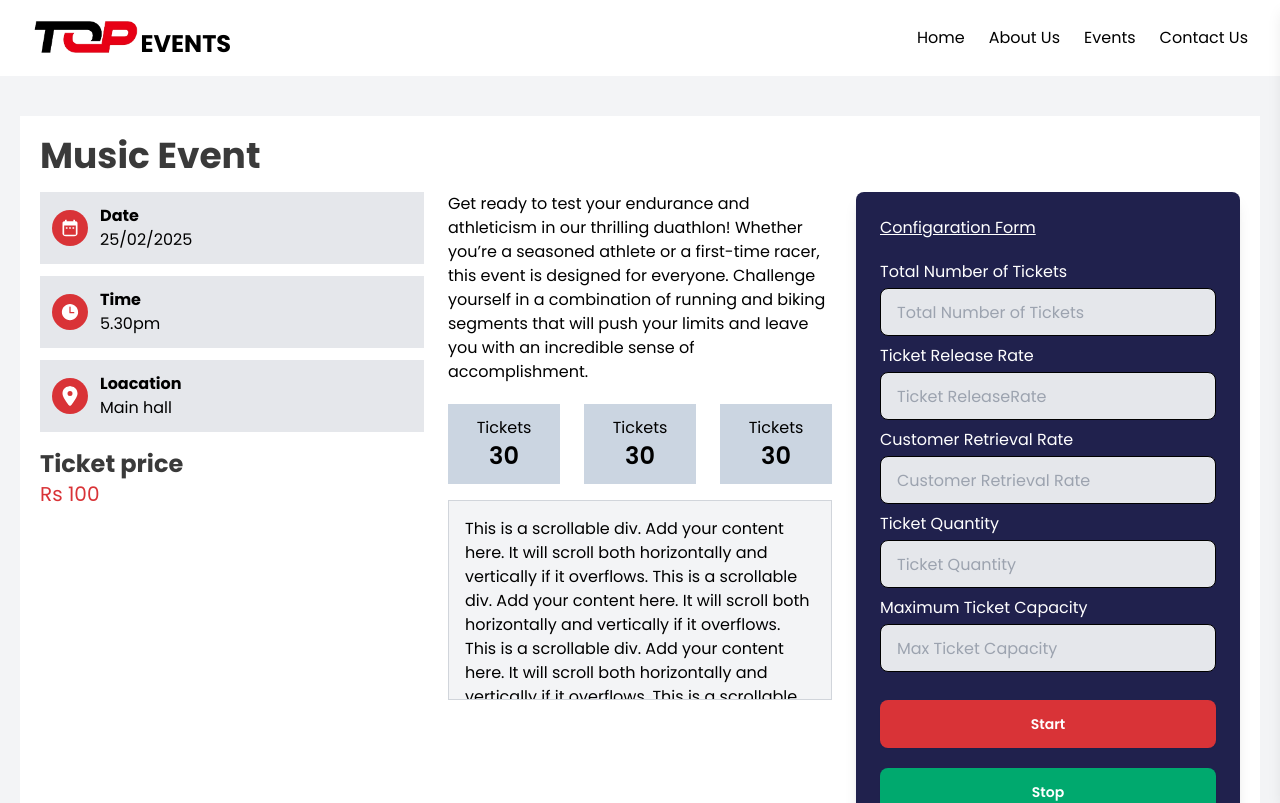
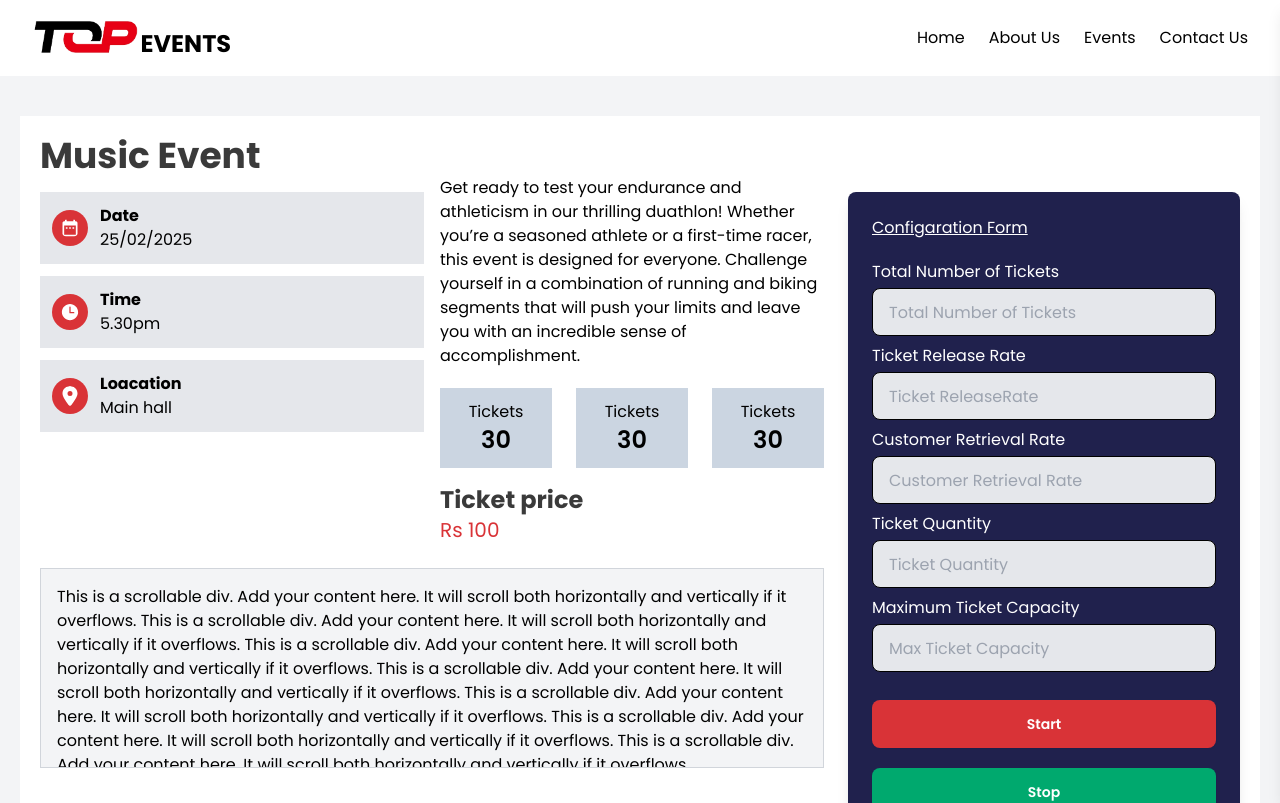
Before and after one commit to Dinethchathurya/Real-Time-Event-Ticketing-System, a React (Create React App) app in the folder Frontend-React/: page /eventdetails in a window 1280 px wide. Shown: the top 803 px of the page. Built offline with nearby package versions, Linux system fonts and the light colour scheme.

Commit message:
event details

```diff
--- a/Frontend-React/src/pages/EventDetails.jsx
+++ b/Frontend-React/src/pages/EventDetails.jsx
@@ -35,17 +35,17 @@ function EventDetails() {
           <div>
             <h1 className="">Music Event</h1>
 
-            <div className="flex flex-col md:flex-row gap-6">
-              <div className="w-full md:w-1/3">
+            <div className="flex flex-col lg:flex-row gap-6">
+              <div className="w-full lg:w-2/3">
+                <div className="flex flex-col md:flex-row gap-4">
+                  <div className="w-full md:w-1/2">
                     <EventDetailsCard
                       date="25/02/2025"
                       time="5.30pm"
                       location="Main hall"
                     />
-                <h2 className="text-2xl mt-4">Ticket price</h2>
-                <p className="text-xl font-normal text-primary">Rs 100</p>
                   </div>
-              <div className="w-full md:w-1/3 mt-4">
+                  <div className="w-full md:w-1/2">
                     <p>
                       Get ready to test your endurance and athleticism in our
                       thrilling duathlon! Whether you’re a seasoned athlete or a
@@ -69,7 +69,12 @@ function EventDetails() {
                         <p className="text-2xl font-semibold">30</p>
                       </div>
                     </div>
-                <div className="w-full h-[200px] overflow-auto border border-gray-300 mt-4">
+                    <h2 className="text-2xl mt-4">Ticket price</h2>
+                    <p className="text-xl font-normal text-primary">Rs 100</p>
+                  </div>
+                </div>
+                <div>
+                  <div className="w-full h-[200px] overflow-auto border border-gray-300 mt-6">
                     <div className="w-full h-[200px] bg-gray-100">
                       <p className="p-4">
                         This is a scrollable div. Add your content here. It will
@@ -90,7 +95,9 @@ function EventDetails() {
                     </div>
                   </div>
                 </div>
-              <div className="w-full md:w-1/3">
+              </div>
+
+              <div className="w-full lg:w-1/3">
                 <div className="bg-secondary p-6 rounded-lg shadow-lg w-full text-white max-md:mb-10 mt-4">
                   <div>
                     <label htmlFor="name" className="block mb-1 underline">
```
Lines whose indentation alone changed are shown as unchanged.
